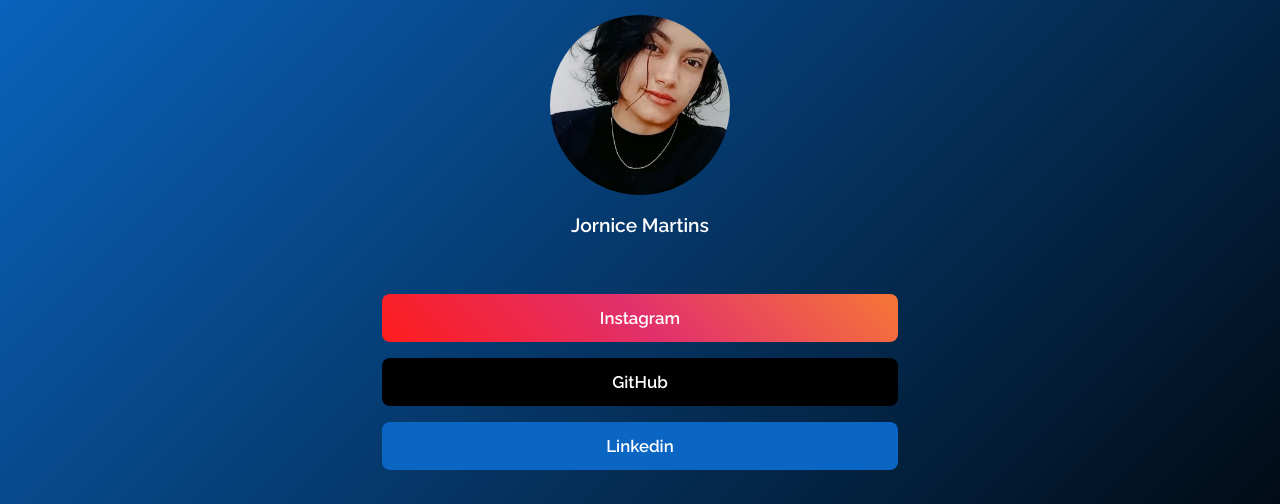
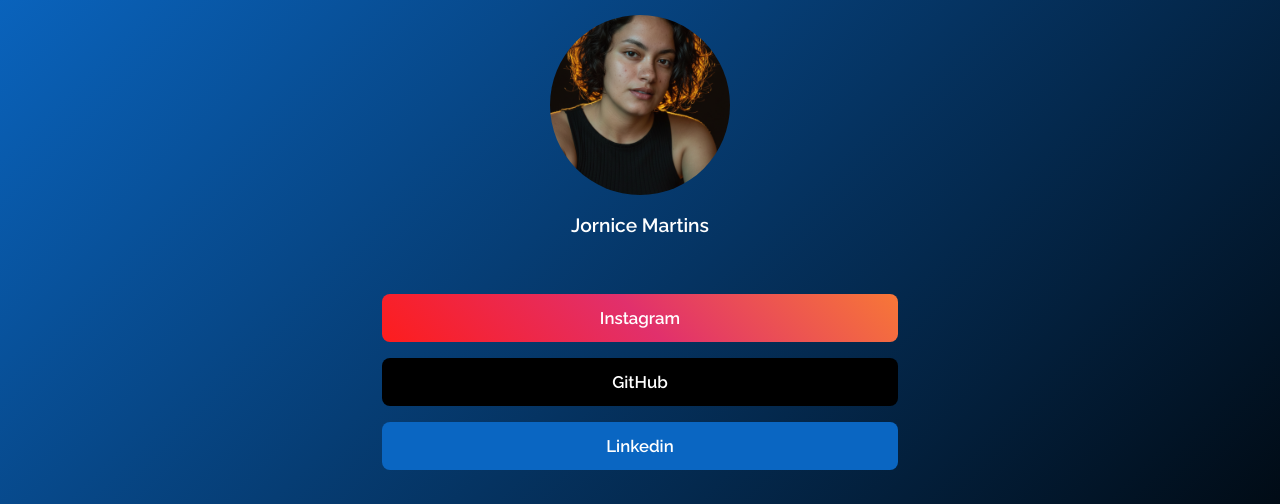
Before and after one commit to Jornicee/Portifolio, a plain HTML site: page index.html in a window 1280 px wide. Shown: the part 64-568 px from the top of the page. Drawn offline with Linux system fonts and the light colour scheme.

Commit message:
Update index.html

```diff
--- a/index.html
+++ b/index.html
@@ -14,7 +14,7 @@
 </head>
 <body>
   <h1 class="hello">Hello World</h1>
-  <img src="eu.jpeg" alt="Eu">
+  <img src="eu.png" alt="Eu">
   <h1>Jornice Martins</h1>
 
   <header class="container-botoes">
@@ -38,4 +38,5 @@
   <script src="index.js"></script>
 
 </body>
+
 </html>
```
